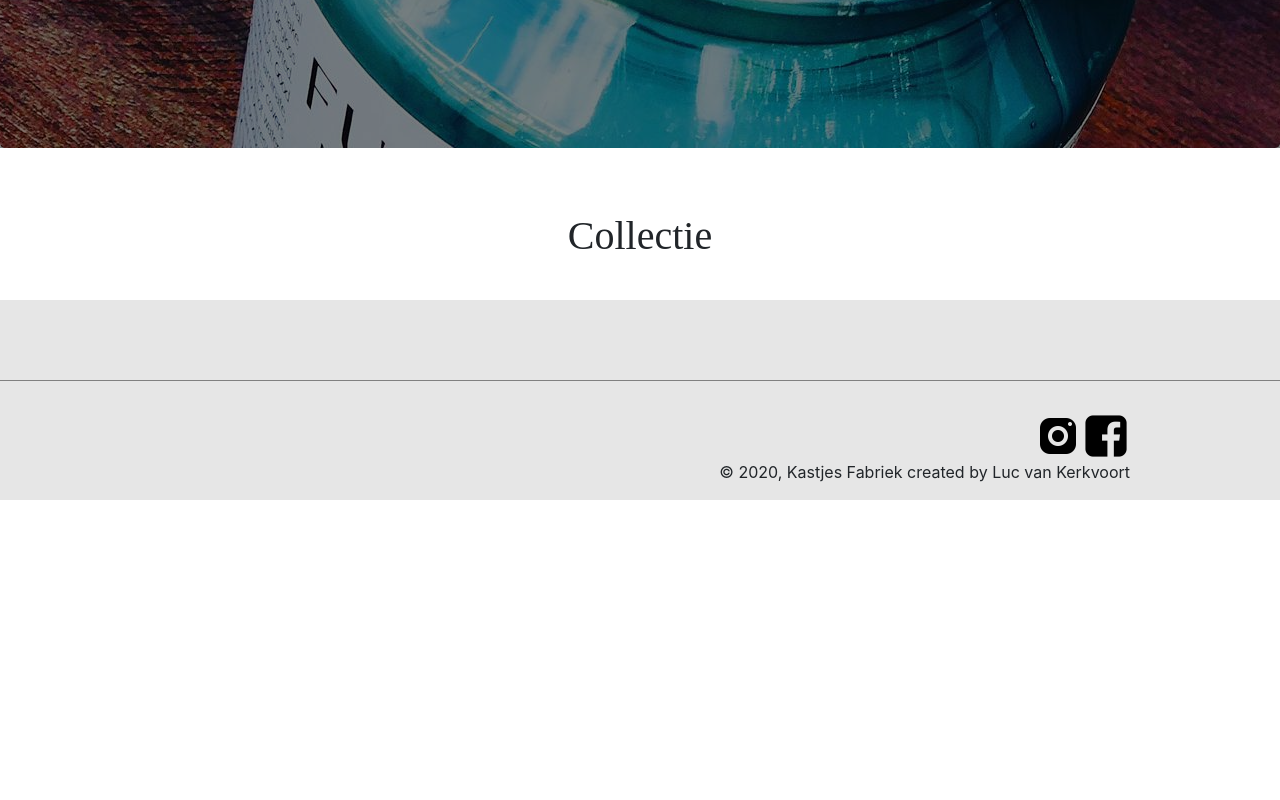
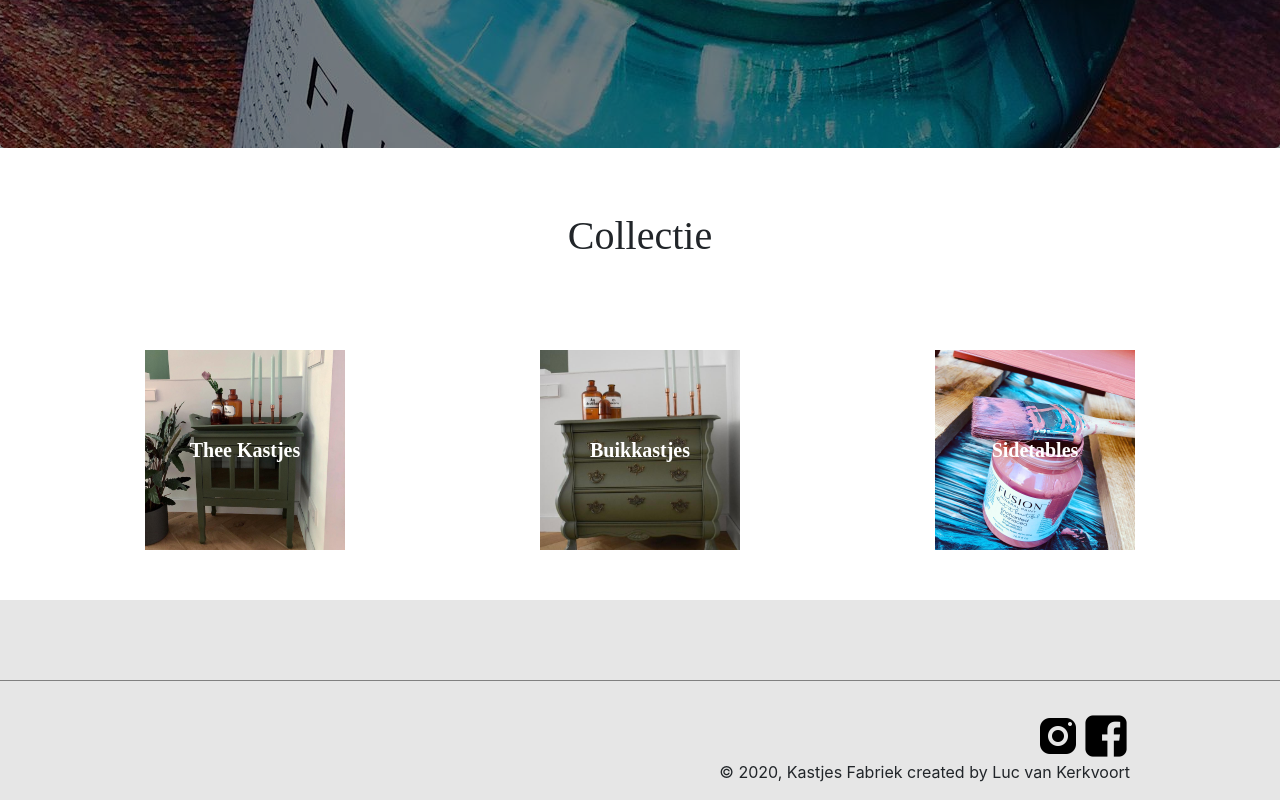
Before and after one commit to lucvankerkvoort/kastjesfabriek, a React (Create React App) app: page /#/ in a window 1280 px wide. Shown: the part 424-1224 px from the top of the page. Before the commit the page ends 924 px from the top, so only its background shows below. Built offline with nearby package versions, Linux system fonts and the light colour scheme; a web font is replaced by a local one.

Commit message:
added the collections to the homepage

```diff
--- /dev/null
+++ b/src/Components/Collections/collection-item.js
@@ -0,0 +1,19 @@
+import React from "react";
+
+const CollectionItem = ({ title, picture }) => {
+  return (
+    <div className="collection-item">
+      <h5 className="collection-item-title">{title}</h5>
+      <div
+        className="collection-item-background"
+        style={{
+          background: picture ? `url(${picture})` : "black",
+          backgroundPosition: "center",
+          backgroundSize: "cover",
+        }}
+      ></div>
+    </div>
+  );
+};
+
+export default CollectionItem;
--- /dev/null
+++ b/src/Components/Collections/collections.js
@@ -0,0 +1,15 @@
+import React from "react";
+import CollectionItem from "./collection-item";
+import images from "../../Images/images";
+
+const Collection = () => {
+  return (
+    <div className="collection">
+      <CollectionItem title="Thee Kastjes" picture={images.donkerGroen001} />
+      <CollectionItem title="Buikkastjes" picture={images.armyGreen001} />
+      <CollectionItem title="Sidetables" picture={images.verfRose001} />
+    </div>
+  );
+};
+
+export default Collection;
--- a/src/Pages/home.js
+++ b/src/Pages/home.js
@@ -3,6 +3,7 @@ import Jumbotron from "../Components/Jumbotron/jumbotron";
 import Images from "../Images/images";
 import Title from "../Components/Jumbotron/title";
 import Footer from "../Components/Footer/footer";
+import Collection from "../Components/Collections/collections";
 const Home = () => {
   return (
     <div className="home">
@@ -12,7 +13,7 @@ const Home = () => {
         text="Vind je het ook zo zonde dat er zoveel spullen afgedankt worden? Ik ook! Daarom ben ik begonnen met de Kastjes Fabriek om oude meubels een tweede kans te geven. Met liefde knap ik alles op tot echte pareltjes! Kijk snel wat er allemaal te koop is."
       />
       <Title title="Collectie" />
-      <div></div>
+      <Collection />
       <Footer />
     </div>
   );
--- /dev/null
+++ b/src/Styles/components/_Collection.scss
@@ -0,0 +1,5 @@
+.collection {
+  position: relative;
+  display: flex;
+  justify-content: space-evenly;
+}
--- /dev/null
+++ b/src/Styles/components/_CollectionItem.scss
@@ -0,0 +1,22 @@
+.collection-item {
+  margin: 50px;
+  .collection-item-background {
+    height: 200px;
+    width: 200px;
+    background-position: center;
+    background-size: cover;
+  }
+
+  .collection-item-title {
+    display: flex;
+    justify-content: center;
+    align-items: center;
+    font-family: "kalam";
+    font-weight: 800;
+    color: white;
+    position: absolute;
+    height: 200px;
+    width: 200px;
+    text-align: center;
+  }
+}
--- a/src/Styles/components/_Footer.scss
+++ b/src/Styles/components/_Footer.scss
@@ -14,9 +14,24 @@
     justify-content: flex-end;
     align-items: flex-end;
     border-top: 1px solid gray;
-    padding: 0px 150px;
-    .links {
-      //   border: 2px solid black;
+    font-size: 0.5em;
+    // padding: 0px 150px;
+  }
+}
+
+@media only screen and (min-width: 600px) {
+  .footer {
+    .footer-links {
+      font-size: 1em;
+      padding: 0px 150px;
     }
   }
 }
+
+/* Medium devices (landscape tablets, 768px and up) */
+@media only screen and (min-width: 768px) {
+}
+
+/* Extra large devices (large laptops and desktops, 1200px and up) */
+@media only screen and (min-width: 1200px) {
+}
--- a/src/Styles/components/_Jumbotron.scss
+++ b/src/Styles/components/_Jumbotron.scss
@@ -21,7 +21,7 @@
   width: 100%;
   z-index: 1;
   p {
-    width: 800px;
+    max-width: 800px;
     text-align: center;
     font-size: large;
     height: 100px;
--- a/src/Styles/import.scss
+++ b/src/Styles/import.scss
@@ -10,3 +10,5 @@
 @import "components/SoldBanner";
 @import "components/Title";
 @import "components/Footer";
+@import "components/CollectionItem";
+@import "components/Collection";
```
